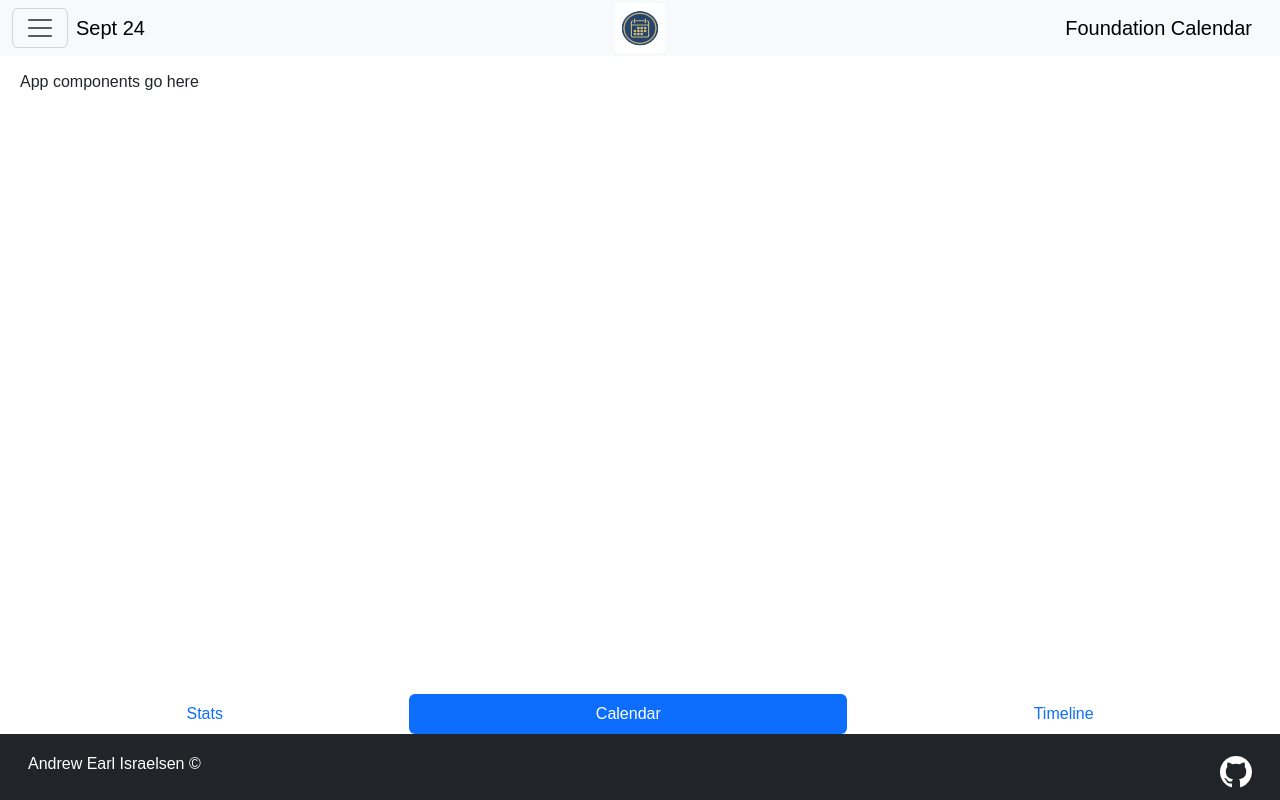
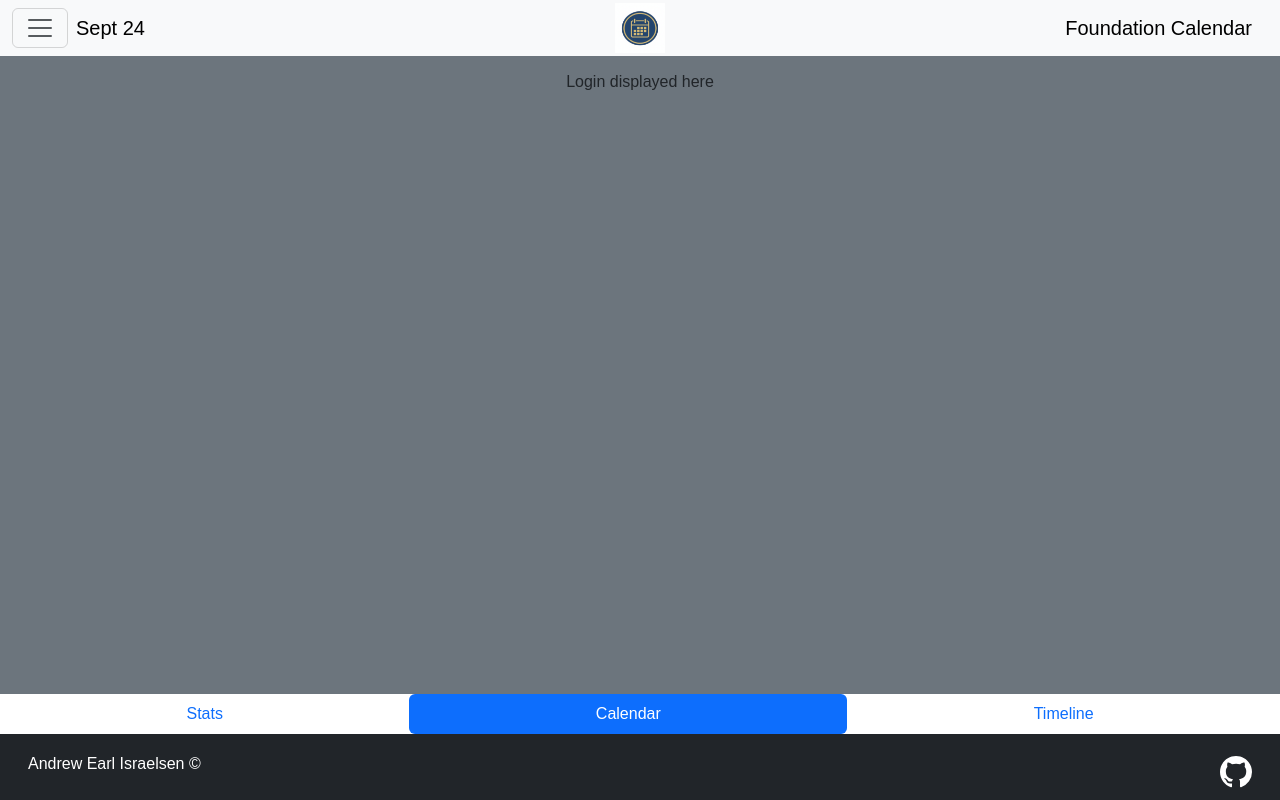
Before and after one commit to AndrewIsraelsen/startup, a React (Vite) app: page / in a window 1280 px wide. Built offline with nearby package versions, Linux system fonts and the light colour scheme.

Commit message:
more routing

```diff
--- a/src/app.jsx
+++ b/src/app.jsx
@@ -47,7 +47,13 @@
                 </nav>
             </header>
 
-            <main>App components go here</main>
+            <Routes>
+                <Route path='/' element={<Login />} exact />
+                <Route path='/calendar' element={<Calendar />} />
+                <Route path='/stats' element={<Stats />} />
+                <Route path='/timeline' element={<Timeline />} />
+                <Route path='*' element={<NotFound />} />
+            </Routes>
 
             <nav className="nav nav-pills nav-fill">
                 <a className="nav-link" href="stats.html">Stats</a>
@@ -66,3 +72,7 @@
     </BrowserRouter>
   );
 }
+
+function NotFound() {
+  return <main className="container-fluid bg-secondary text-center">404: Return to sender. Address unknown.</main>;
+}
```
